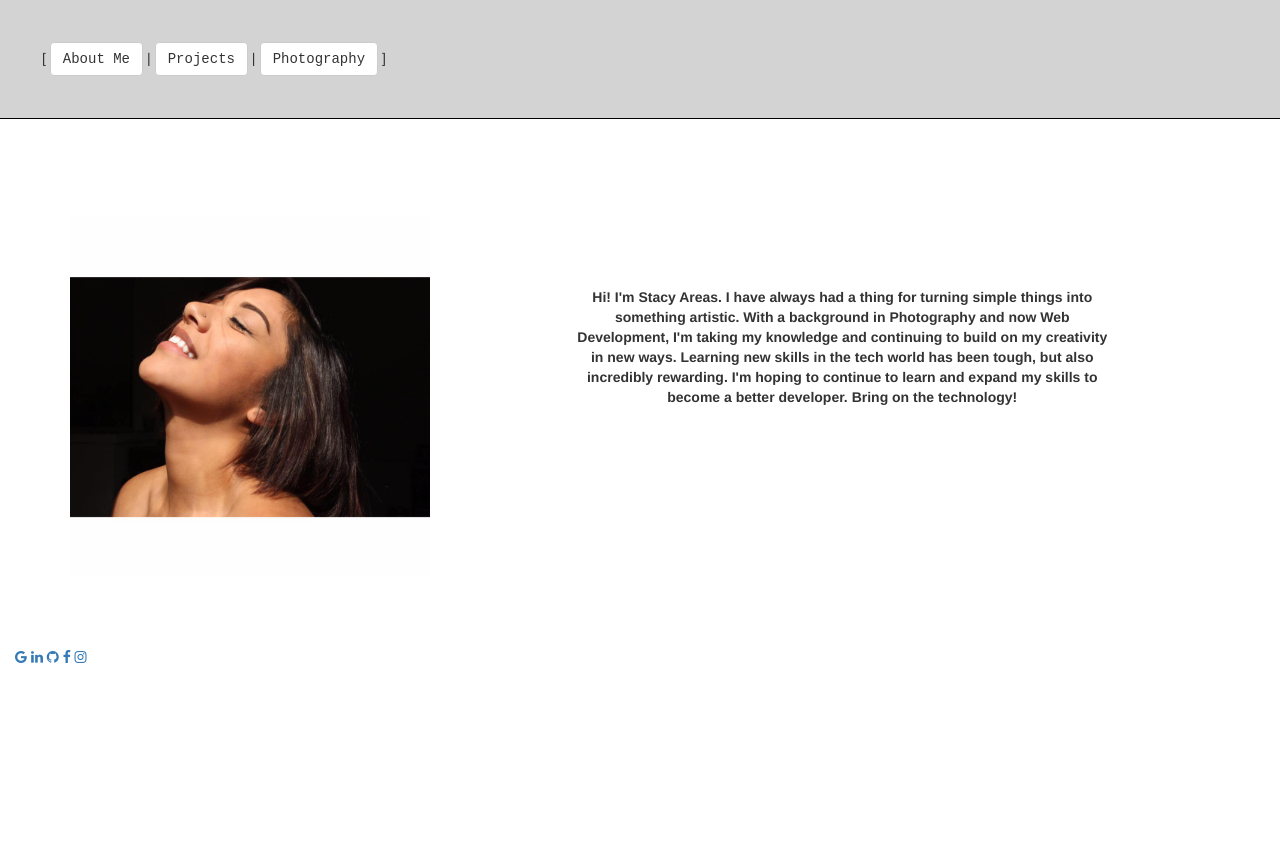
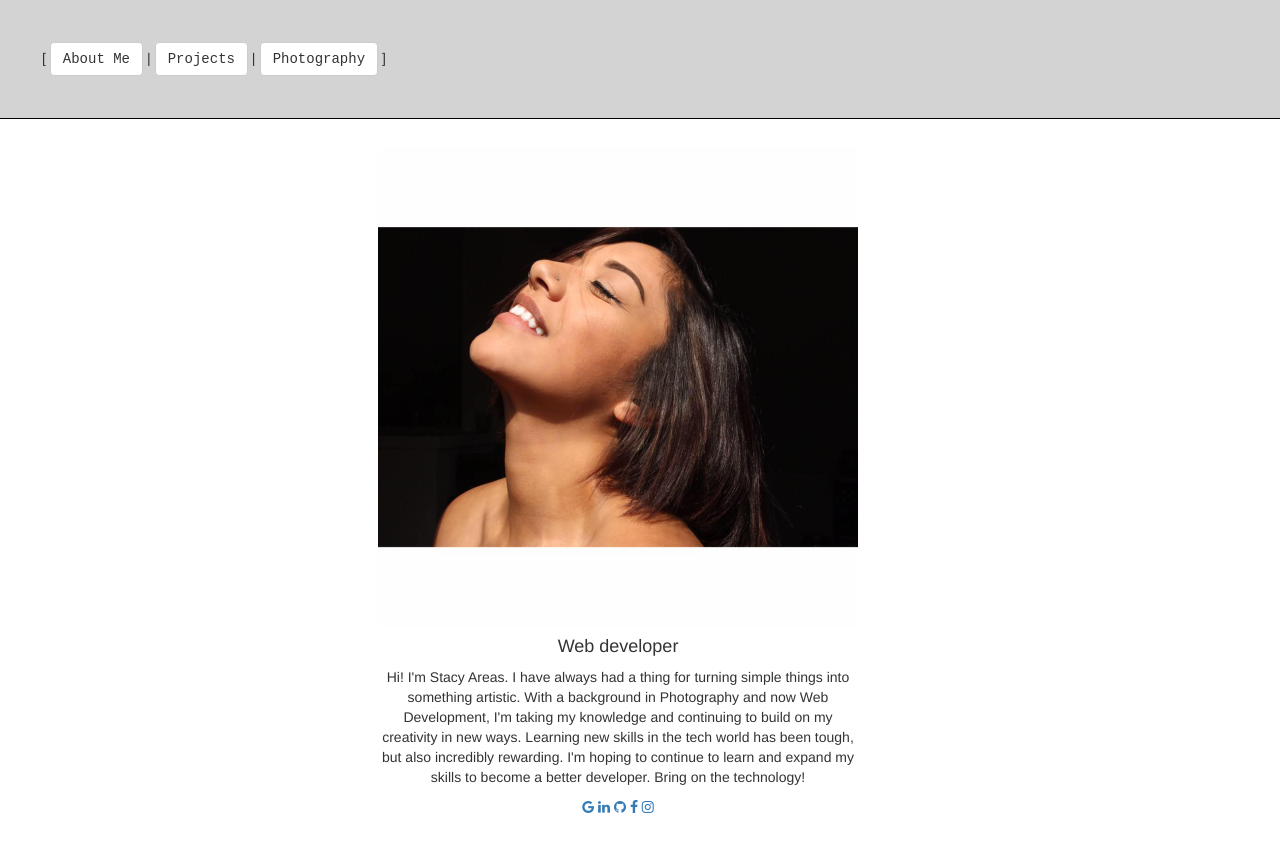
Before and after one commit to jsdelivrbot/portfolio-8, a website: page app/index.html at #!/aboutMe in a window 1280 px wide. Before the commit the page ends 800 px from the top, so only its background shows below. Drawn offline with nearby package versions, Linux system fonts and the light colour scheme; some packages are replaced by stand-ins of ours.

Commit message:
add card to about me with image

```diff
--- a/app/aboutMe/aboutMe.html
+++ b/app/aboutMe/aboutMe.html
@@ -1,31 +1,27 @@
 <div ng-controller="AboutMeCtrl">
 
 	<div class="container">
-		<div class="about-content">
-			<div class="row">
-				<div class="col-md-4">
-					<img src="public/me.jpg" alt="smiling face of stacy areas" class="img-responsive size">
-				</div>
-
-				<div class="col-md-7 text-center about-me">
-					<strong>
-						Hi! I'm Stacy Areas. I have always had a thing for turning simple things into
-						something artistic. With a background in Photography and now Web Development, I'm
-						taking my knowledge and continuing to build on my creativity in new ways.
-						Learning new skills in the tech world has been tough, but also incredibly rewarding.
-						I'm hoping to continue to learn and expand my skills to become a better developer.
-						Bring on the technology!
-					</strong>
+		<div class="row">
+			<div class="col-sm-5">
+				<div class="card me text-center" style="width: 30rem;">
+					<img class="card-img-top img-responsive" src="public/me.jpg">
+					<div class="card-block">
+						<h4 class="card-title">Web developer</h4>
+					  <p class="card-text">Hi! I'm Stacy Areas. I have always had a thing for turning simple things into
+							something artistic. With a background in Photography and now Web Development, I'm
+							taking my knowledge and continuing to build on my creativity in new ways.
+							Learning new skills in the tech world has been tough, but also incredibly rewarding.
+							I'm hoping to continue to learn and expand my skills to become a better developer.
+							Bring on the technology!</p>
+					  <a href="mailto:stacyareas@gmail.com" target="_blank" class="fa fa-google"></a>
+						<a href="https://www.linkedin.com/in/stacyareas/" target="_blank" class="fa fa-linkedin"></a>
+						<a href="https://github.com/stacy89" target="_blank" class="fa fa-github"></a>
+						<a href="https://www.facebook.com/stacy.areas" target="_blank" class="fa fa-facebook"></a>
+						<a href="https://www.instagram.com/stacyareas/?hl=en" target="_blank" class="fa fa-instagram"></a>
+					</div>
 				</div>
 			</div>
 		</div>
 	</div>
 
-	<footer class="container-fluid">
-		<a href="mailto:stacyareas@gmail.com" target="_blank" class="fa fa-google"></a>
-		<a href="https://www.linkedin.com/in/stacyareas/" target="_blank" class="fa fa-linkedin"></a>
-		<a href="https://github.com/stacy89" target="_blank" class="fa fa-github"></a>
-	  <a href="https://www.facebook.com/stacy.areas" target="_blank" class="fa fa-facebook"></a>
-		<a href="https://www.instagram.com/stacyareas/?hl=en" target="_blank" class="fa fa-instagram"></a>
-	</footer>
 </div>
--- a/app/app.css
+++ b/app/app.css
@@ -28,6 +28,11 @@
   font-family: monospace;
 }
 
+.me {
+  margin-left: 22em;
+  margin-bottom: 5em;
+}
+
 .about-me {
   padding: 5em;
   margin-left: 4em;
```
Also changed, not shown: app/photography/photography.html (+3 -6 lines).
